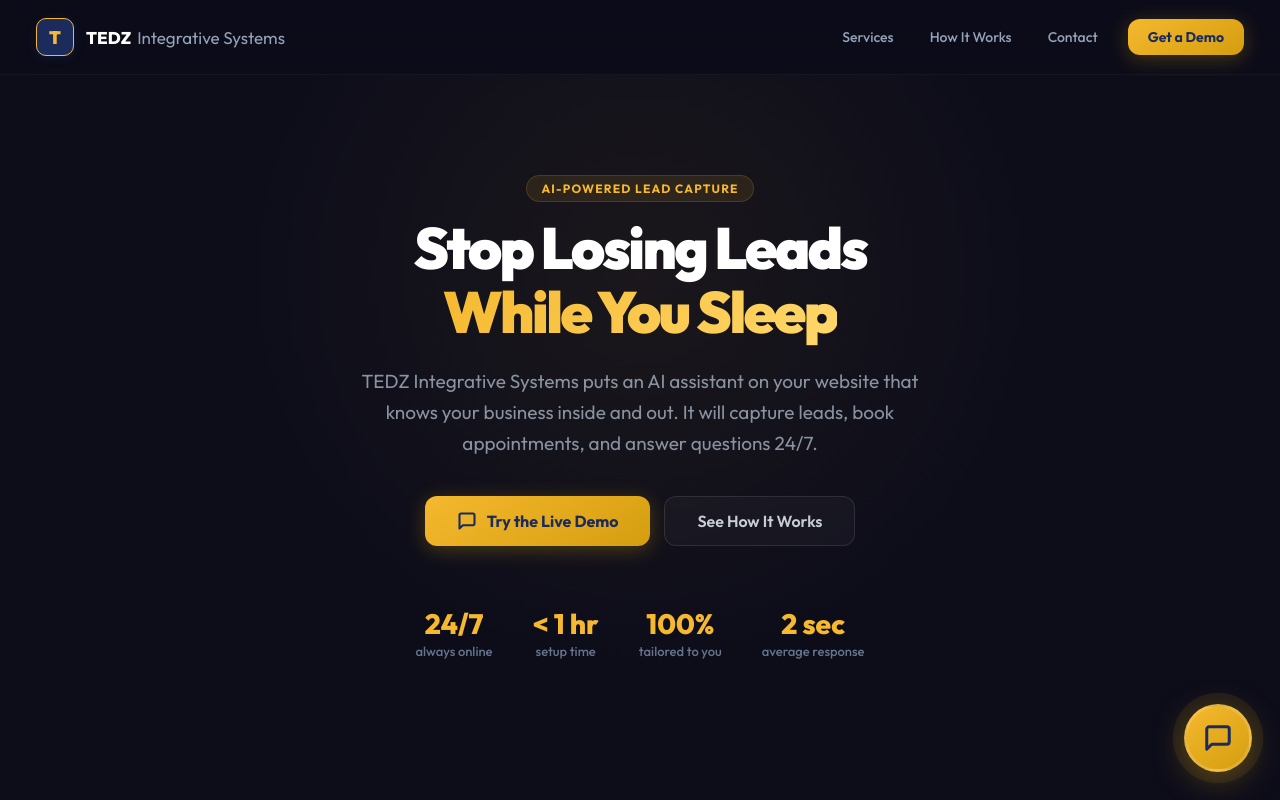
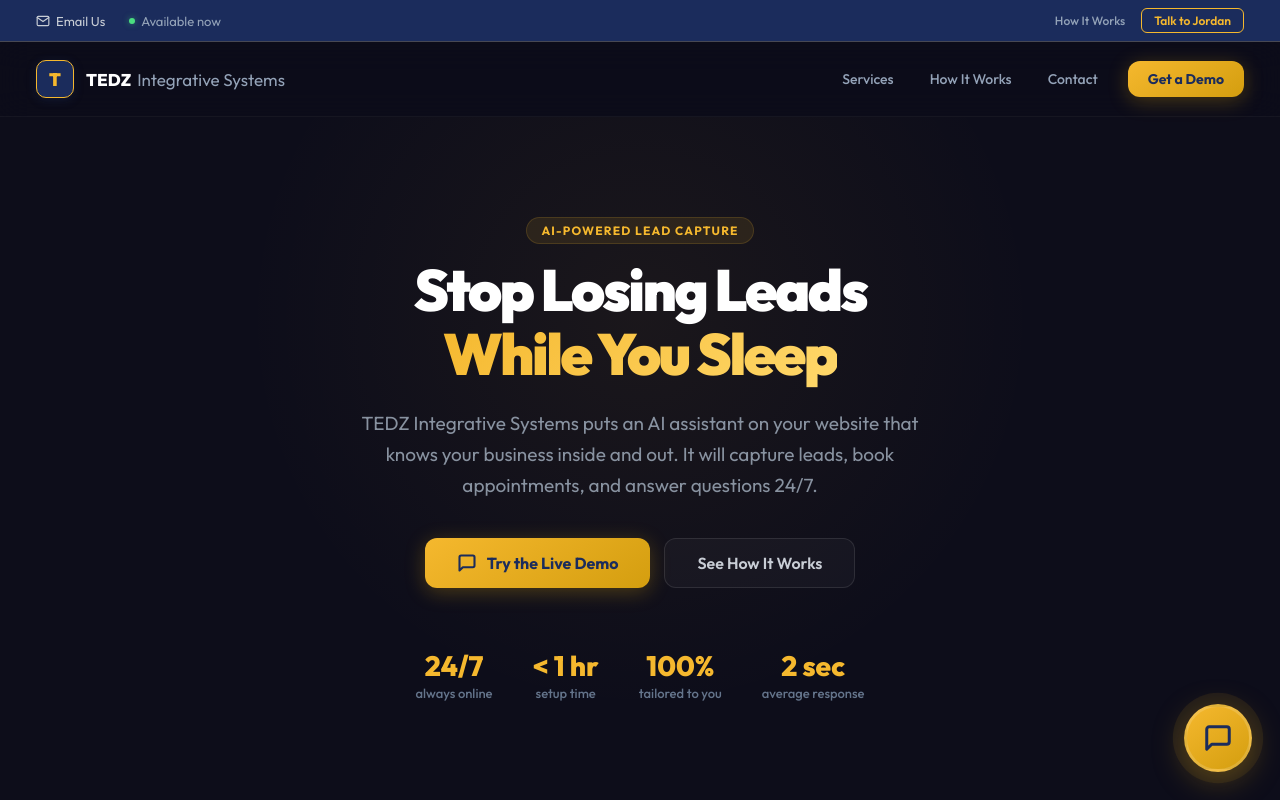
Before and after one commit to rhianamaley-dev/tedz-website, a Next.js app: page / in a window 1280 px wide. Shown: the top 800 px of the page. Built offline with nearby package versions, Linux system fonts and the light colour scheme.

Commit message:
Hide email address text, keep clickable Email Us link

```diff
--- a/app/page.js
+++ b/app/page.js
@@ -441,10 +441,55 @@
         }
       `}</style>
 
+      {/* ===== TOP UTILITY BAR (Apple-style ease-of-access strip) ===== */}
+      <div style={{
+        position: "sticky", top: 0, zIndex: 101,
+        background: "#1B2C5C",
+        borderBottom: "1px solid rgba(245,184,46,0.2)",
+        padding: "8px 36px",
+        display: "flex", alignItems: "center", justifyContent: "space-between",
+        fontSize: 13, color: "#C8CDD5",
+      }}>
+        <div style={{ display: "flex", alignItems: "center", gap: 24, flexWrap: "wrap" }}>
+          <a
+            href="mailto:rhiana@tedzintegrativesystems.com"
+            style={{ display: "flex", alignItems: "center", gap: 6, color: "#C8CDD5", transition: "color 0.2s" }}
+            onMouseEnter={(e) => e.currentTarget.style.color = "#F5B82E"}
+            onMouseLeave={(e) => e.currentTarget.style.color = "#C8CDD5"}
+          >
+            <svg width="14" height="14" viewBox="0 0 24 24" fill="none" stroke="currentColor" strokeWidth="2" strokeLinecap="round" strokeLinejoin="round">
+              <path d="M4 4h16c1.1 0 2 .9 2 2v12c0 1.1-.9 2-2 2H4c-1.1 0-2-.9-2-2V6c0-1.1.9-2 2-2z"/>
+              <polyline points="22,6 12,13 2,6"/>
+            </svg>
+            Email Us
+          </a>
+          <span style={{ display: "flex", alignItems: "center", gap: 6, color: "#94A3B8" }}>
+            <span style={{ width: 6, height: 6, borderRadius: "50%", background: "#4ADE80", boxShadow: "0 0 6px rgba(74,222,128,0.5)" }} />
+            Available now
+          </span>
+        </div>
+        <div style={{ display: "flex", alignItems: "center", gap: 16 }}>
+          <a href="#how" style={{ color: "#94A3B8", fontSize: 12, fontWeight: 500 }}>How It Works</a>
+          <button
+            onClick={() => setChatOpen(true)}
+            style={{
+              background: "transparent", border: "1px solid #F5B82E",
+              color: "#F5B82E", padding: "4px 12px", borderRadius: 6,
+              fontSize: 12, fontWeight: 600, cursor: "pointer", fontFamily: "'Outfit', sans-serif",
+              transition: "all 0.2s",
+            }}
+            onMouseEnter={(e) => { e.currentTarget.style.background = "#F5B82E"; e.currentTarget.style.color = "#1B2C5C"; }}
+            onMouseLeave={(e) => { e.currentTarget.style.background = "transparent"; e.currentTarget.style.color = "#F5B82E"; }}
+          >
+            Talk to Jordan
+          </button>
+        </div>
+      </div>
+
       {/* ===== NAV ===== */}
       <nav style={{
         display: "flex", alignItems: "center", justifyContent: "space-between",
-        padding: "18px 36px", position: "sticky", top: 0, zIndex: 100,
+        padding: "18px 36px", position: "sticky", top: 36, zIndex: 100,
         background: "rgba(13,13,26,0.92)", backdropFilter: "blur(16px)",
         borderBottom: "1px solid rgba(255,255,255,0.04)",
       }}>
@@ -693,7 +738,21 @@
           </div>
           <span style={{ color: "#4A5060", fontSize: 13 }}>© 2026 TEDZ Integrative Systems LLC. All rights reserved.</span>
         </div>
-        <div style={{ color: "#4A5060", fontSize: 13 }}>Privacy-first AI for small business.</div>
+        <div style={{ display: "flex", alignItems: "center", gap: 20, flexWrap: "wrap" }}>
+          <a
+            href="mailto:rhiana@tedzintegrativesystems.com"
+            style={{ display: "flex", alignItems: "center", gap: 6, color: "#94A3B8", fontSize: 13, fontWeight: 500, transition: "color 0.2s" }}
+            onMouseEnter={(e) => e.currentTarget.style.color = "#F5B82E"}
+            onMouseLeave={(e) => e.currentTarget.style.color = "#94A3B8"}
+          >
+            <svg width="14" height="14" viewBox="0 0 24 24" fill="none" stroke="currentColor" strokeWidth="2" strokeLinecap="round" strokeLinejoin="round">
+              <path d="M4 4h16c1.1 0 2 .9 2 2v12c0 1.1-.9 2-2 2H4c-1.1 0-2-.9-2-2V6c0-1.1.9-2 2-2z"/>
+              <polyline points="22,6 12,13 2,6"/>
+            </svg>
+            Email Us
+          </a>
+          <span style={{ color: "#4A5060", fontSize: 13 }}>Privacy-first AI for small business.</span>
+        </div>
       </footer>
 
       {/* ===== CHAT WIDGET ===== */}
```
